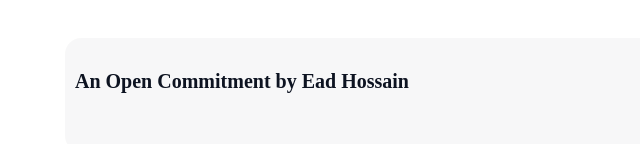
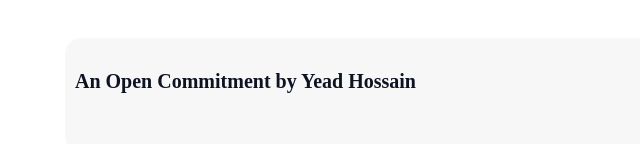
Before and after one commit to yead0090/assignment-1, a plain HTML site: page index.html in a window 1280 px wide. Shown: the part 4350-4494 px from the top of the page, 0-640 px from the left. Drawn offline with Linux system fonts and the light colour scheme; a web font is replaced by a local one.

Commit message:
last edit 2

```diff
--- a/index.html
+++ b/index.html
@@ -144,7 +144,7 @@
     <footer>
         <div id="footer">
 
-            <p class="footer-text">An Open Commitment by Ead Hossain</p>
+            <p class="footer-text">An Open Commitment by Yead Hossain</p>
 
             <div class="footer-img">
                 <a href="https://www.facebook.com/" target="_blank"><img src="assets/facebook.png" alt=""></a>
```
